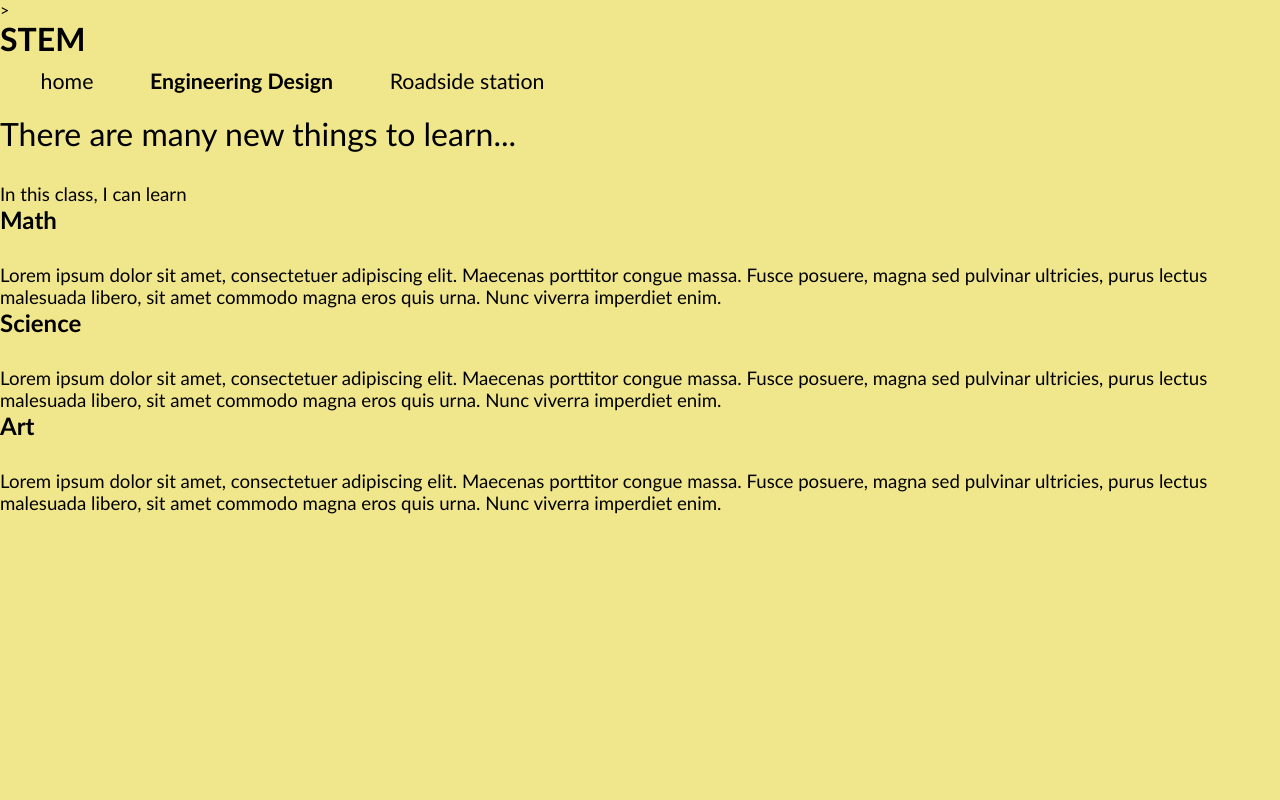
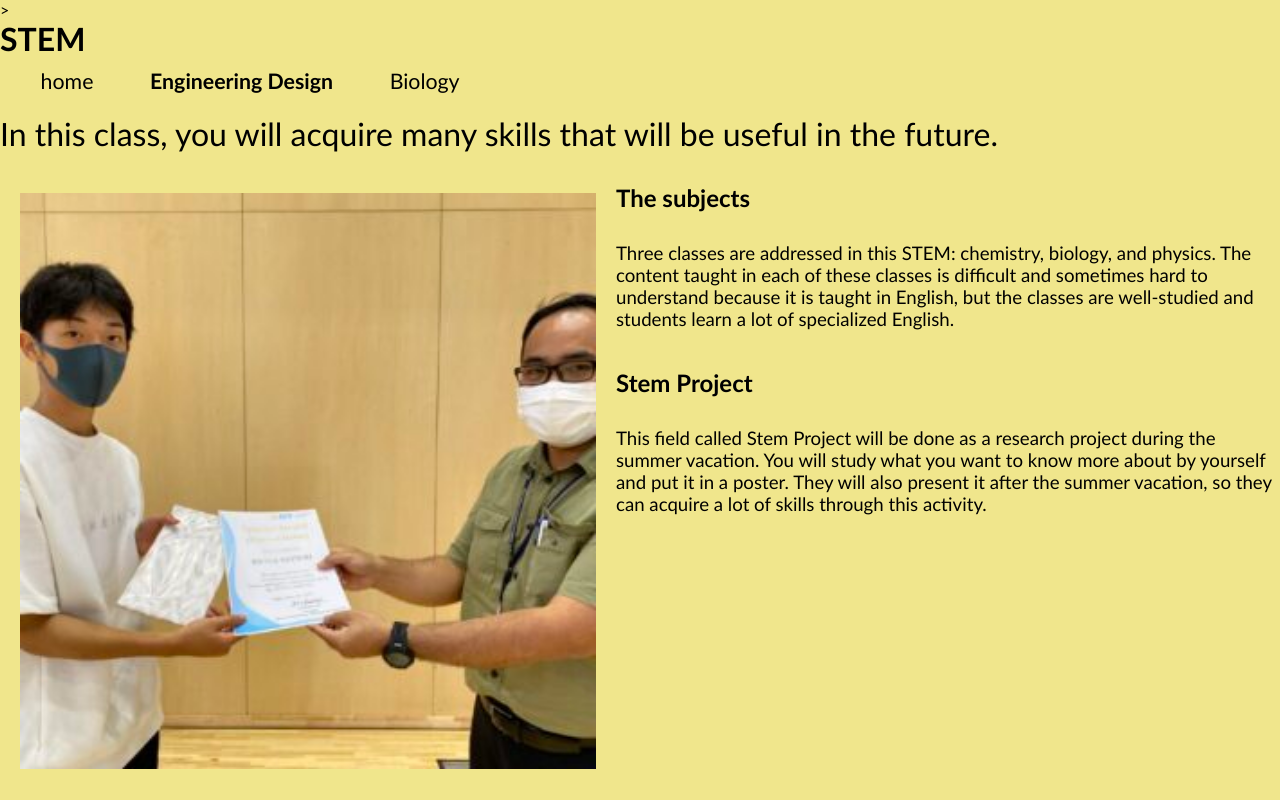
Before and after one commit to Ryona0305/portfolio, a plain HTML site: page STEM.html in a window 1280 px wide. Drawn offline with Linux system fonts and the light colour scheme.

Commit message:
update　STEM.html

```diff
--- a/STEM.html
+++ b/STEM.html
@@ -15,31 +15,32 @@
         <a href="index.html">home</a>
 <a href="Engineering Design.html" class="active">Engineering Design</a>
 
-      <a href="Roadside station.html">Roadside station</a>
+      <a href="Biology.html">Biology</a>
       </nav>
     </div>
 
     <div class="container">
-      <h1 class="main_text-heading">There are many new things to learn...</h1>
+      <h1 class="main_text-heading">In this class, you will acquire many skills that will be useful in the future.</h1>
       <p class="main_text-description">
-     In this class, I can learn
+     <img class="main_image" src="images/STEM.jpg">
       </p>
     </div>
     <div class="columns">
       <section class="columns_1-3">
-        <h2>Math</h2>
+        <h2>The subjects</h2>
         <p class="main_text-description">
-          Lorem ipsum dolor sit amet, consectetuer adipiscing elit. Maecenas porttitor congue massa. Fusce posuere, magna sed pulvinar ultricies, purus lectus malesuada libero, sit amet commodo magna eros quis urna. Nunc viverra imperdiet enim.
+          Three classes are addressed in this STEM: chemistry, biology, and physics. The content taught in each of these classes is difficult and sometimes hard to understand because it is taught in English, but the classes are well-studied and students learn a lot of specialized English.
         </p>
       </section><section class="columns_1-3">
-        <h2>Science</h2>
+        <br><br/>
+        <h2>Stem Project</h2>
         <p class="main_text-description">
-          Lorem ipsum dolor sit amet, consectetuer adipiscing elit. Maecenas porttitor congue massa. Fusce posuere, magna sed pulvinar ultricies, purus lectus malesuada libero, sit amet commodo magna eros quis urna. Nunc viverra imperdiet enim.
+        This field called Stem Project will be done as a research project during the summer vacation. You will study what you want to know more about by yourself and put it in a poster. They will also present it after the summer vacation, so they can acquire a lot of skills through this activity.
         </p>
       </section><section class="columns_1-3">
-        <h2>Art</h2>
+        <h2></h2>
         <p class="main_text-description">
-          Lorem ipsum dolor sit amet, consectetuer adipiscing elit. Maecenas porttitor congue massa. Fusce posuere, magna sed pulvinar ultricies, purus lectus malesuada libero, sit amet commodo magna eros quis urna. Nunc viverra imperdiet enim.
+
         </p>
       </section>
     </div>
```
Also changed, not shown: images/STEM.jpg (added).
